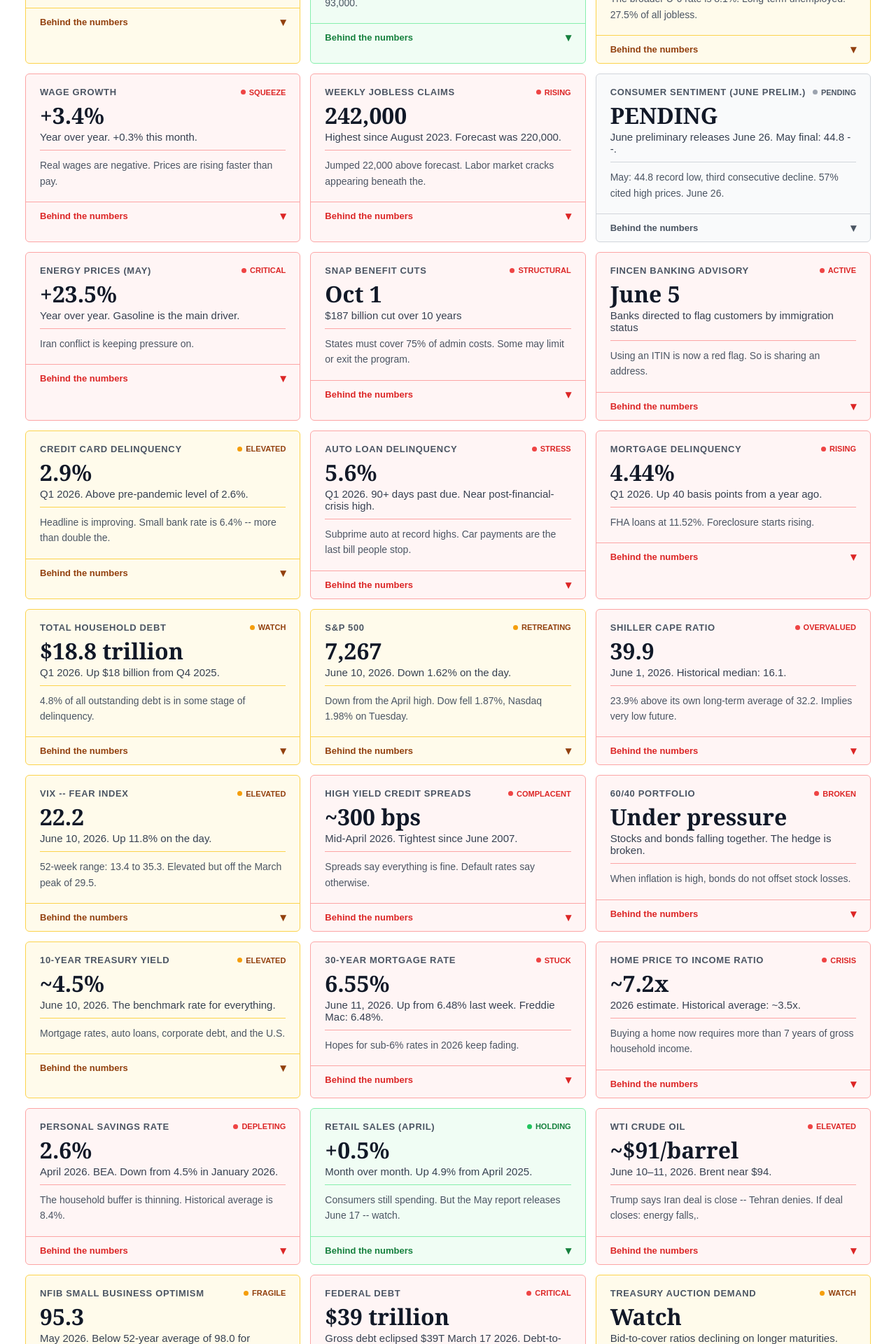
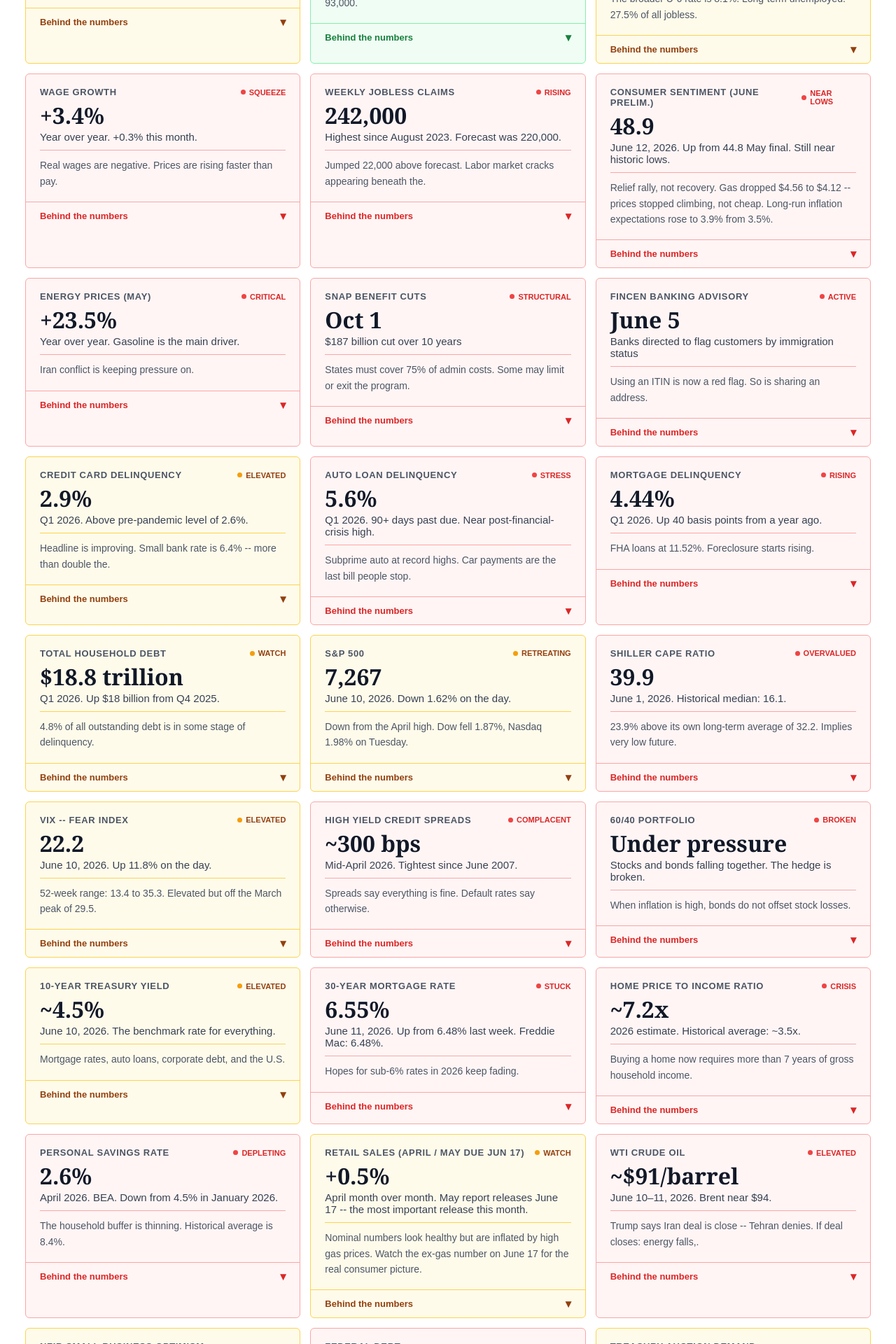
Before and after one commit to pamtulip/aware-trade-tools, a React (Vite) app: page /monitor in a window 1280 px wide. Shown: the part 640-2560 px from the top of the page at 70% size. Built offline with nearby package versions, Linux system fonts and the light colour scheme.

Commit message:
Update MacroMonitor.jsx

```diff
--- a/src/pages/MacroMonitor.jsx
+++ b/src/pages/MacroMonitor.jsx
@@ -127,19 +127,20 @@ const data = {
     {
       id: "umich",
       label: "Consumer Sentiment (June prelim.)",
-      value: "PENDING",
-      sub: "June preliminary releases June 26. May final: 44.8 --.",
-      note: "May: 44.8 record low, third consecutive decline. 57% cited high prices. June 26.",
-      signal: "gray",
-      signalLabel: "PENDING",
+      value: "48.9",
+      sub: "June 12, 2026. Up from 44.8 May final. Still near historic lows.",
+      note: "Relief rally, not recovery. Gas dropped $4.56 to $4.12 -- prices stopped climbing, not cheap. Long-run inflation expectations rose to 3.9% from 3.5%.",
+      signal: "red",
+      signalLabel: "NEAR LOWS",
       category: "consumer",
       behind: [
-        { stat: "May final reading", value: "44.8", context: "A record low. Revised down from the preliminary 48.2." },
-        { stat: "Consumers citing high prices", value: "57%", context: "More than half of survey respondents spontaneously mentioned." },
-        { stat: "Year-ahead inflation expectations (May)", value: "4.8%", context: "Consumers expect prices to keep rising." },
-        { stat: "The gap that is the story", value: "Jobs strong, sentiment at record low", context: "May added 172,000 jobs. Consumers feel terrible." },
+        { stat: "June prelim vs May final", value: "48.9 vs 44.8", context: "Up 4.1 points. Relief from gas prices flattening, not economic improvement." },
+        { stat: "Gas price move", value: "$4.56 to $4.12 over 3 weeks", context: "Prices stopped climbing. $4.12 is still very high -- the direction matters more than the level to consumers." },
+        { stat: "Long-run inflation expectations", value: "3.9% -- up from 3.5%", context: "Rose despite the sentiment bump. Consumers expect inflation to persist. This constrains the Fed." },
+        { stat: "Who drove the improvement", value: "Lower-income households", context: "Families with thin margins felt gas price relief most. Any drop at the pump feels like a raise." },
+        { stat: "The bottom line", value: "Still near historic lows", context: "48.9 means things did not get worse this month. It does not mean consumers think the economy is good." },
       ],
-    },
+        },
     {
       id: "energy",
       label: "Energy Prices (May)",
@@ -394,17 +395,19 @@ const data = {
     },
     {
       id: "retail-sales",
-      label: "Retail Sales (April)",
+      label: "Retail Sales (April / May due Jun 17)",
       value: "+0.5%",
-      sub: "Month over month. Up 4.9% from April 2025.",
-      note: "Consumers still spending. But the May report releases June 17  --  watch.",
-      signal: "green",
-      signalLabel: "HOLDING",
+      sub: "April month over month. May report releases June 17 -- the most important release this month.",
+      note: "Nominal numbers look healthy but are inflated by high gas prices. Watch the ex-gas number on June 17 for the real consumer picture.",
+      signal: "yellow",
+      signalLabel: "WATCH",
       category: "economy",
       behind: [
-        { stat: "Year over year", value: "+4.9%", context: "Nominal retail sales are up 4.9% from a year ago." },
-        { stat: "3-month trend", value: "+4.4% Feb–Apr vs. prior year", context: "The rolling 3-month trend is solid." },
-        { stat: "What would signal a pullback", value: "Flat or negative May reading", context: "Consumers have been resilient." },
+        { stat: "The nominal number is misleading", value: "Gas inflates the headline", context: "Retail sales are not adjusted for inflation. When gas spikes, total sales jump -- but shoppers are paying more and getting less. Earlier this spring most of the monthly jump went straight to gas station cash registers." },
+        { stat: "What is actually being cut", value: "Clothing, furniture, restaurants", context: "Clothing and furniture sales have dropped. Restaurant sales slowed as families skip meals out to pay for fuel. Mall foot traffic down as people consolidate driving trips." },
+        { stat: "Where spending is shifting", value: "Online and warehouse clubs", context: "Online retailers seeing steady growth -- people buy online to avoid using fuel. Convenience store fuel transactions and in-store sales down ~10% as drivers shift to Costco and Sam's Club for cheaper gas." },
+        { stat: "How remaining spending is financed", value: "Savings drain and credit cards", context: "Tax refund season is over. People are increasingly draining savings and leaning on credit cards to cover the high cost of everyday living. Savings rate at 2.6%. Credit card delinquency at 6.4% at small banks." },
+        { stat: "What to watch June 17", value: "Ex-gas retail sales number", context: "If the ex-gasoline retail sales number is flat or negative, the headline growth is entirely energy inflation. That is the Stage 2 contagion signal the monitor has been tracking." },
       ],
     },
     {
@@ -1443,9 +1446,9 @@ export default function MacroMonitor() {
           </div>
           <div style={{ padding: "8px 20px" }}>
             {[
-              { date: "Jun 17", label: "May Retail Sales", note: "First lower-K pullback signal. Most important release this month.", signal: "red" },
+              { date: "Jun 17", label: "May Retail Sales", note: "Watch the ex-gas number. If flat or negative, headline growth is pure energy inflation.", signal: "red" },
               { date: "Jun 16-17", label: "FOMC Meeting", note: "No move expected. Watch statement language for Warsh shift.", signal: "yellow" },
-              { date: "Jun 26", label: "UMich June Preliminary", note: "Pending. May final was 44.8 -- record low, third straight decline.", signal: "gray" },
+              { date: "Jun 26", label: "UMich June Final", note: "June prelim released June 12 at 48.9. Watch for revision up or down.", signal: "yellow" },
               { date: "Jul 2", label: "June Jobs Report", note: "Watch financial services vs. leisure composition.", signal: "yellow" },
               { date: "Jul 10", label: "June CPI", note: "Does energy stay above 4% and block the Warsh cut thesis?", signal: "red" },
               { date: "Jul 28-29", label: "FOMC Meeting", note: "Cut possible if June CPI cooperates and claims keep rising.", signal: "yellow" },
```
